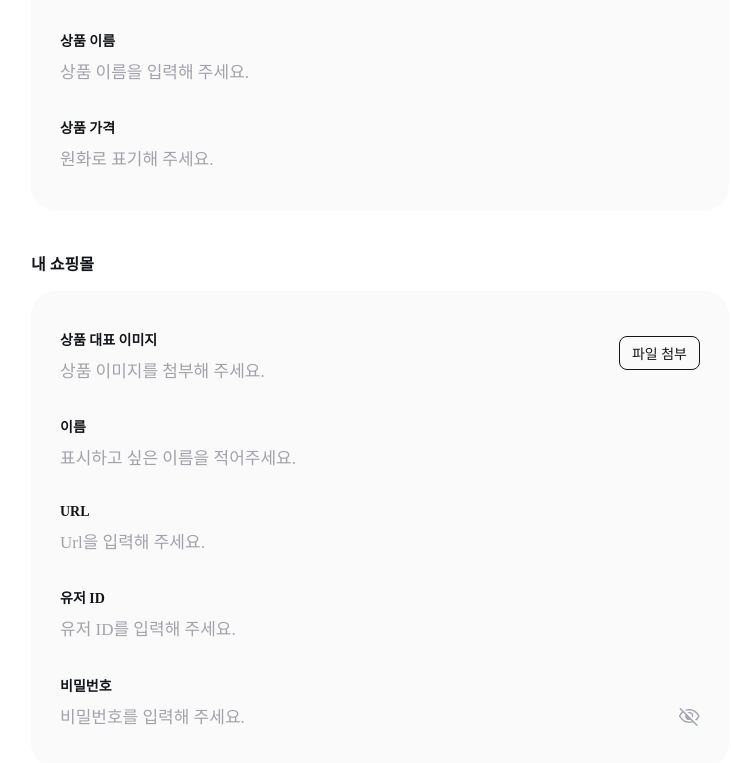
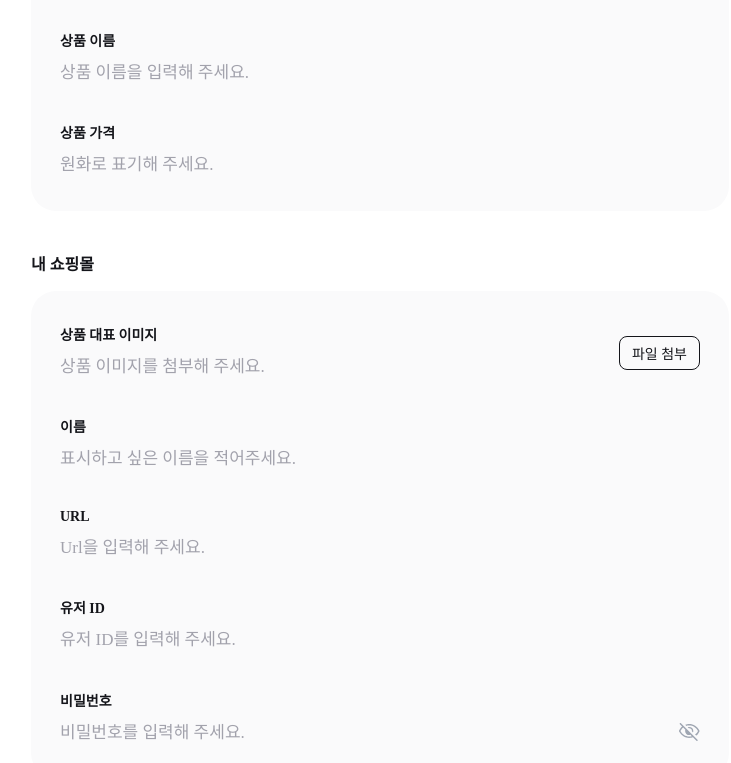
Before and after one commit to rhdtls3562/Linkshop, a React (Vite) app: page /linkpost in a window 1280 px wide. Shown: the part 437-1200 px from the top of the page, without its empty margins (260-991 px from the left). Built offline with nearby package versions, Linux system fonts and the light colour scheme; a web font is replaced by a local one.

Commit message:
css: Input 간격 수정

```diff
--- a/src/components/Input.module.css
+++ b/src/components/Input.module.css
@@ -2,7 +2,7 @@
 Input 컴포넌트 공통 CSS
 ===================== */
 .wrapper {
-  padding: 15px 28px;
+  padding: 10px 28px;
   display: flex;
   flex-direction: column;
   gap: 10px;
--- a/src/components/PasswordInput.jsx
+++ b/src/components/PasswordInput.jsx
@@ -2,15 +2,14 @@ import { useState } from "react";
 import styles from "./Input.module.css";
 import eyeOff from "../assets/btn_visibility_off.svg";
 import eyeOn from "../assets/btn_visibility_on.svg";
+import { ErrorMessage } from "./ErrorMessage";
+import { useInputValidation } from "../hooks/useInputValidation";
 
-export function PasswordInput({
-  id,
-  label,
-  type = "text",
-  className = "",
-  ...props
-}) {
+export function PasswordInput({ id, label, className = "", ...props }) {
+  const { value, error, handleChange, validate } = useInputValidation(); // 인풋 값
+
   const classNames = `${styles.input} ${className}`;
+
   // 비밀번호 보기 버튼
   const [inputType, setInputType] = useState("password");
   const handleTogglePassword = () => {
@@ -18,10 +17,18 @@ export function PasswordInput({
   };
   return (
     <>
-      <div className={styles.wrapper}>
+      <div className={`${styles.wrapper} ${error ? styles.errorInput : ""}`}>
         <label htmlFor={id}>{label}</label>
         <div className={styles.passwordContainer}>
-          <input id={id} type={inputType} className={classNames} {...props} />
+          <input
+            id={id}
+            value={value}
+            onChange={handleChange}
+            type={inputType}
+            className={classNames}
+            onBlur={validate} // 포커스가 사라질 때 검사
+            {...props}
+          />
           <button
             type="button"
             className={styles.btnEye}
@@ -35,6 +42,8 @@ export function PasswordInput({
             />
           </button>
         </div>
+        {/* 에러 메시지가 있을 때만 노출 */}
+        {error && <ErrorMessage message={error} />}
       </div>
     </>
   );
--- a/src/components/ProductUploader.module.css
+++ b/src/components/ProductUploader.module.css
@@ -1,6 +1,7 @@
 .form {
   display: flex;
   flex-direction: column;
+  gap: 15px;
   padding: 22px 0px;
   background-color: #fafafb;
   border-radius: 25px;
--- a/src/components/ShopManagement.jsx
+++ b/src/components/ShopManagement.jsx
@@ -14,25 +14,22 @@ export function ShopManagement() {
         />
         <TextInput
           id="shopName"
-          type="text"
           label="이름"
           placeholder="표시하고 싶은 이름을 적어주세요."
         />
         <TextInput
           id="shopUrl"
-          type="text"
           label="URL"
           placeholder="Url을 입력해 주세요."
         />
         <TextInput
           id="userId"
-          type="emal"
+          type="email"
           label="유저 ID"
           placeholder="유저 ID를 입력해 주세요."
         />
         <PasswordInput
           id="userPw"
-          type="password"
           label="비밀번호"
           placeholder="비밀번호를 입력해 주세요."
         />
```
